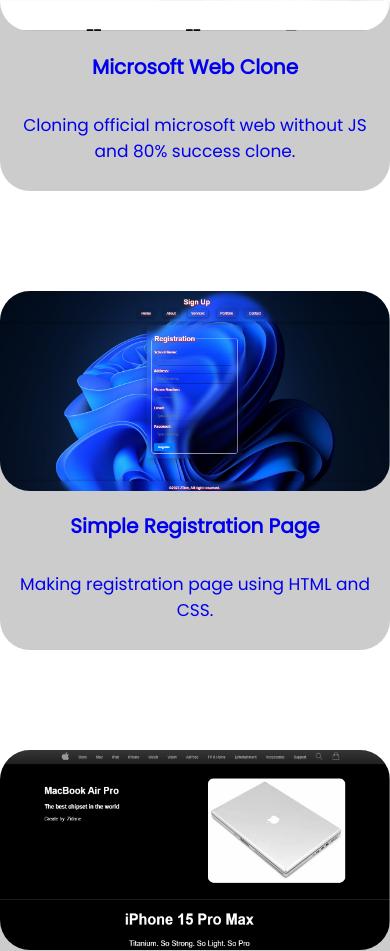
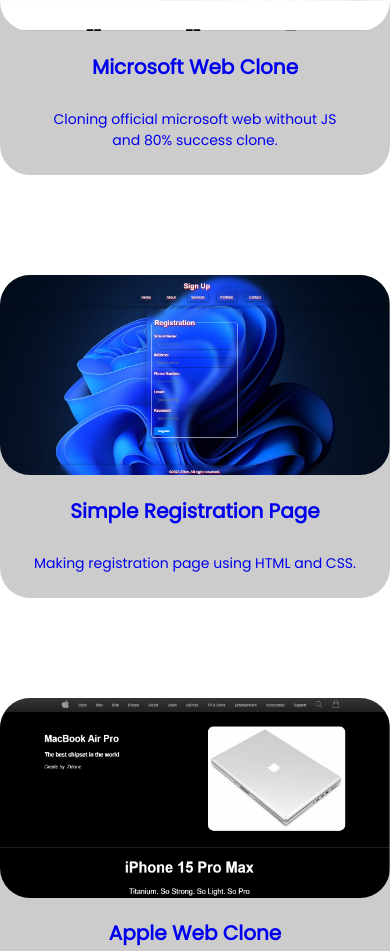
Before and after one commit to Zidannaxserpat/Portfolio, a plain HTML site: page index.html in a window 390 px wide. Shown: the part 1566-2517 px from the top of the page. Drawn offline with Linux system fonts and the light colour scheme.

Commit message:
Update responsive.css

```diff
--- a/responsive.css
+++ b/responsive.css
@@ -29,11 +29,6 @@
         width: 145px;
         height: 50px;
         font-size: 15px;
-    }
-
-    .project2 {
-        font-size: 15px;
-        display: flex;
     }
 
     .project .h1 {
@@ -146,7 +141,7 @@
 
     .project1 img, .project2 img, .project3  img {
         width: 100%;
-        height: 500px;
+        /* height: 500px; */
     }
 }
 
@@ -291,7 +286,6 @@
     .banner2 {
         font-size: 17px;
         text-align: center;
-        display: inline-block;
     }
 
     .banner2 .about .teks h3 {
@@ -310,6 +304,10 @@
         font-size: 12px;
     }
 
+    .project .project1 img, .project .project2 img, .project .project3 img {
+        height: 200px;
+    }
+
     .project1:hover, .project2:hover, .project3:hover {
         box-shadow: 0 8px 10px 0px rgb(0, 0, 0);
     }
@@ -323,11 +321,7 @@
     }
 
     .project .text p {
-        font-size: 17px;
-    }
-
-    .project .project1 img, .project .project2 img, .project .project3 img {
-        height: 200px;
+        font-size: 14px;
     }
 
     .client h1 {
```
